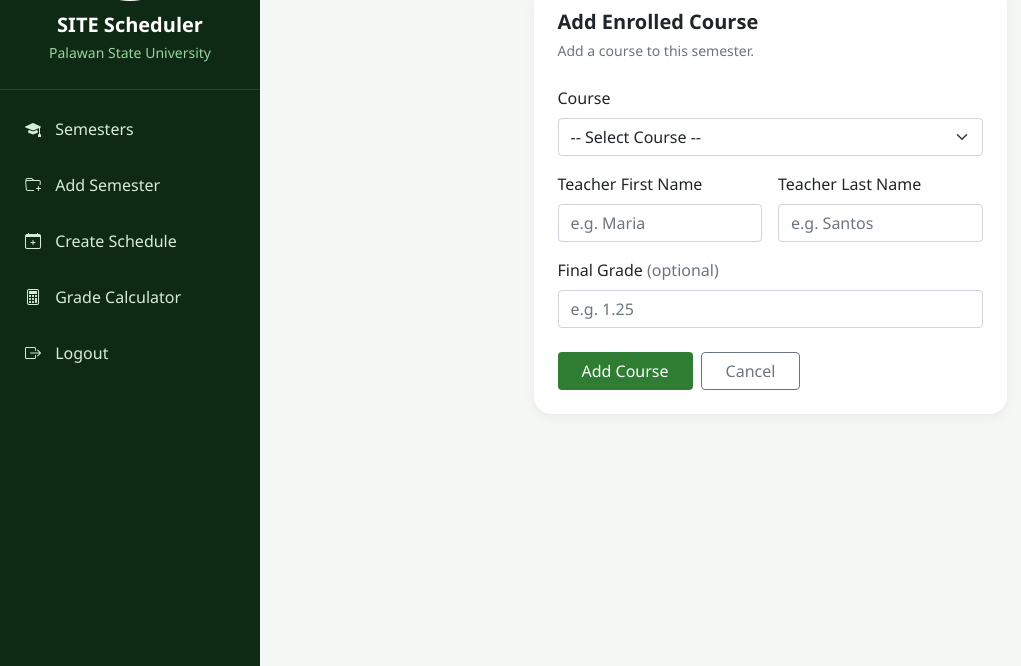
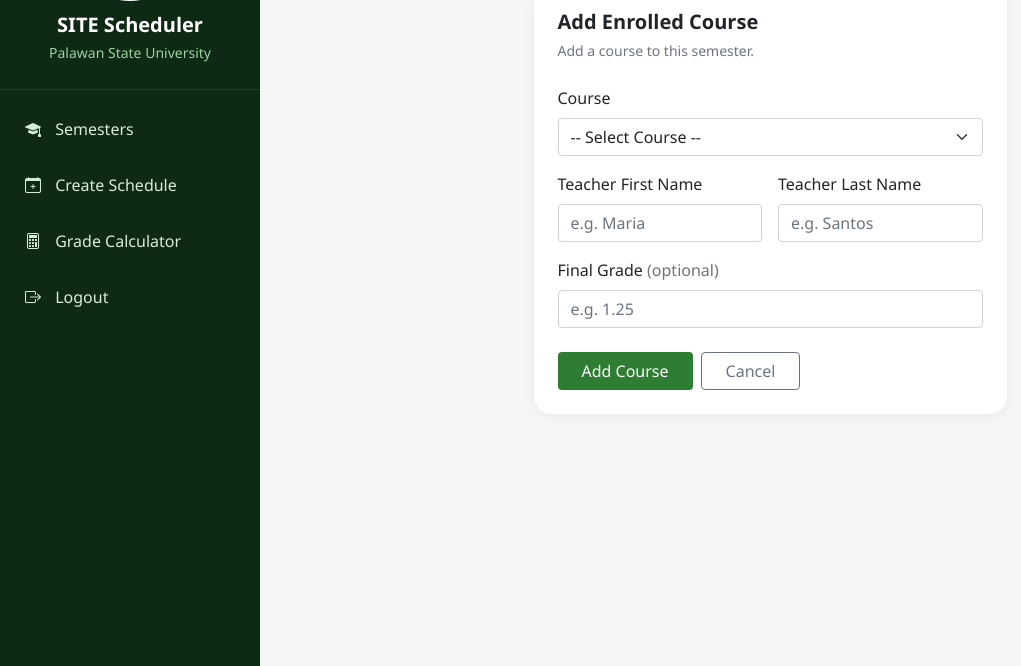
Before and after one commit to FernandezCorporate/AppDev-Finals, a Django app: page /enrolled/create/ in a window 1280 px wide. Shown: the part 134-800 px from the top of the page, without its empty margins (0-1021 px from the left). Run offline with Django 5.2, Linux system fonts and the light colour scheme; data that the repository does not hold is empty; some libraries are stand-ins or nearby versions.

Commit message:
update requirements.txt

```diff
--- /dev/null
+++ b/Finals_projectsite/requirements.txt
@@ -0,0 +1,5 @@
+asgiref==3.11.1
+Django==5.2.14
+django-widget-tweaks==1.5.1
+sqlparse==0.5.5
+tzdata==2026.2
--- a/Finals_projectsite/templates/base.html
+++ b/Finals_projectsite/templates/base.html
@@ -26,10 +26,6 @@
             <a href="{% url 'home' %}">
                 <i class="bi bi-mortarboard-fill menu-icon"></i>
                 Semesters
-            </a>
-            <a href="{% url 'semester-create' %}">
-                <i class="bi bi-folder-plus menu-icon"></i>
-                Add Semester
             </a>
             <a href="{% url 'enrolled-create' %}">
                 <i class="bi bi-calendar-plus menu-icon"></i>
```
